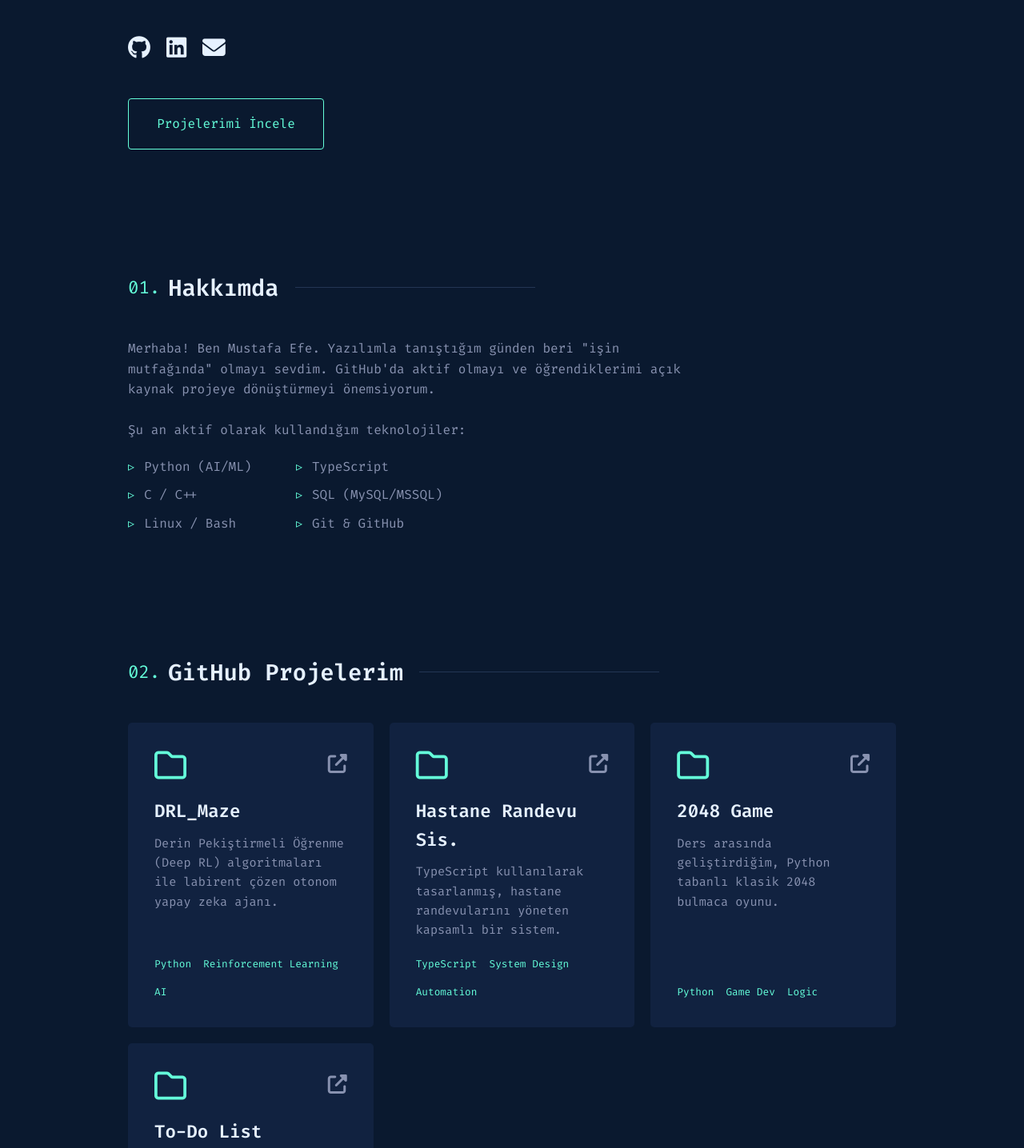
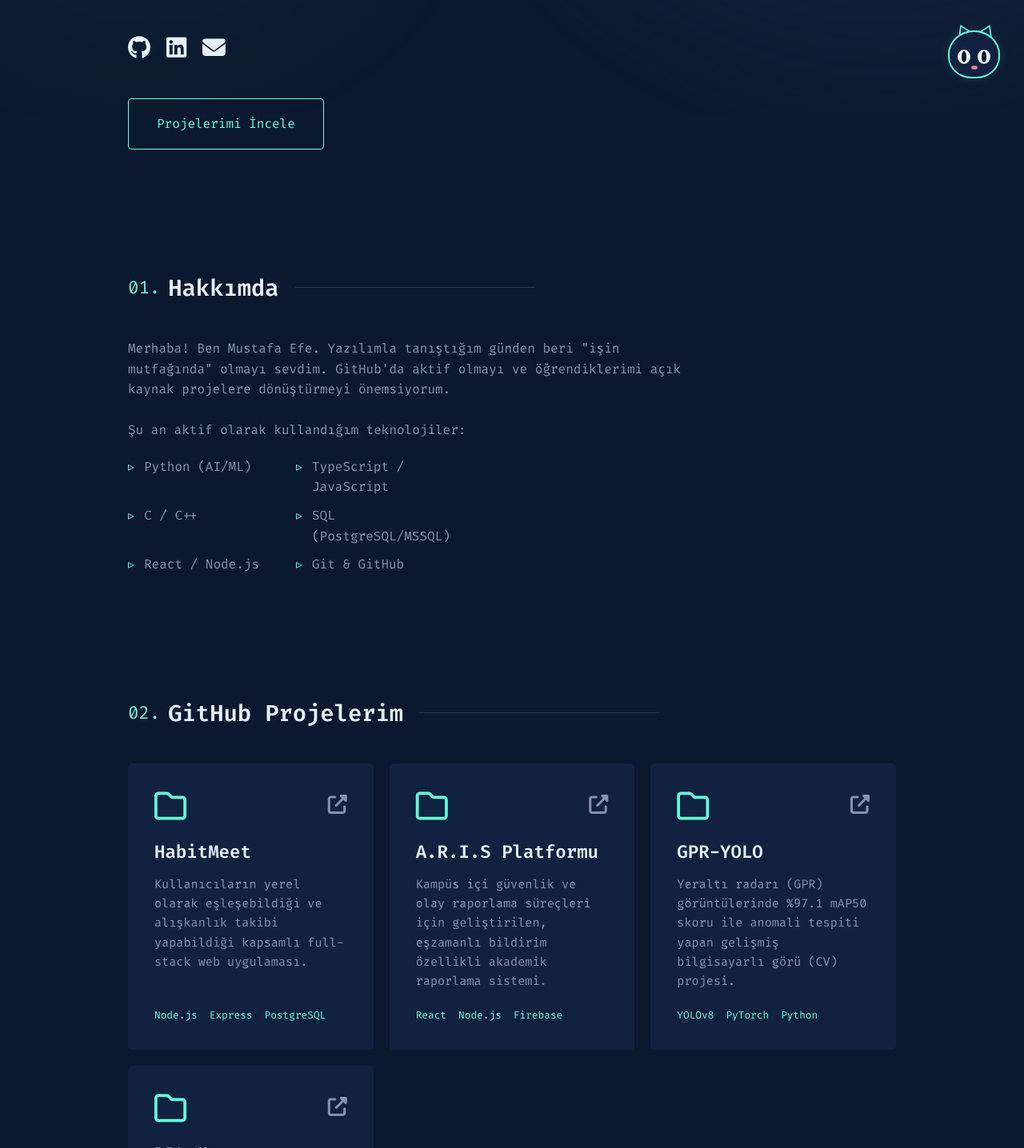
Before and after one commit to Karasilyus/Website, a plain HTML site: page index.html in a window 1280 px wide. Shown: the part 672-2108 px from the top of the page at 80% size. Drawn offline with Linux system fonts and the light colour scheme.

```diff
--- a/index.html
+++ b/index.html
@@ -21,7 +21,7 @@
         }
 
         html {
-            scroll-behavior: smooth; /* Yumuşak kaydırma */
+            scroll-behavior: smooth;
         }
 
         * { margin: 0; padding: 0; box-sizing: border-box; }
@@ -31,6 +31,23 @@
             color: var(--text-color);
             font-family: var(--font-main);
             line-height: 1.6;
+            overflow-x: hidden;
+        }
+
+        /* --- ARKA PLAN ANİMASYONU (YENİ) --- */
+        .bg-mesh {
+            position: fixed;
+            top: 0; left: 0; width: 100vw; height: 100vh;
+            z-index: -1;
+            background:
+                radial-gradient(circle at 15% 50%, rgba(100, 255, 218, 0.05) 0%, transparent 40%),
+                radial-gradient(circle at 85% 30%, rgba(35, 53, 84, 0.7) 0%, transparent 50%);
+            animation: meshMove 15s ease-in-out infinite alternate;
+        }
+
+        @keyframes meshMove {
+            0% { transform: scale(1) translate(0, 0); }
+            100% { transform: scale(1.1) translate(2%, 2%); }
         }
 
         ::-webkit-scrollbar { width: 10px; }
@@ -38,7 +55,7 @@
         ::-webkit-scrollbar-thumb { background: #495670; border-radius: 5px; }
         ::-webkit-scrollbar-thumb:hover { background: var(--highlight); }
 
-        /* --- NAVBAR (YENİ) --- */
+        /* --- NAVBAR --- */
         header {
             position: fixed;
             top: 0;
@@ -74,21 +91,16 @@
             transition: color 0.3s;
         }
 
-        .nav-links a span {
-            color: var(--highlight);
-            margin-right: 5px;
-        }
-
-        .nav-links a:hover {
-            color: var(--highlight);
-        }
+        .nav-links a span { color: var(--highlight); margin-right: 5px; }
+        .nav-links a:hover { color: var(--highlight); }
 
         .container {
             max-width: 1000px;
             margin: 0 auto;
             padding: 0 20px;
-            padding-top: 100px; /* Navbar'ın altında kalmaması için */
+            padding-top: 100px;
             padding-bottom: 50px;
+            position: relative; /* Kedi için */
         }
 
         /* --- HERO SECTION --- */
@@ -102,34 +114,14 @@
 
         .intro-text { color: var(--highlight); font-size: 1.1rem; margin-bottom: 20px; }
 
-        h1 {
-            color: var(--white);
-            font-size: 4.5rem;
-            font-weight: 700;
-            margin-bottom: 10px;
-            line-height: 1.1;
-        }
+        h1 { color: var(--white); font-size: 4.5rem; font-weight: 700; margin-bottom: 10px; line-height: 1.1; }
+        h2 { color: var(--text-color); font-size: 3rem; margin-bottom: 25px; opacity: 0.8; }
 
-        h2 {
-            color: var(--text-color);
-            font-size: 3rem;
-            margin-bottom: 25px;
-            opacity: 0.8;
-        }
-
-        .description {
-            max-width: 540px;
-            font-size: 1.1rem;
-            margin-bottom: 40px;
-        }
+        .description { max-width: 540px; font-size: 1.1rem; margin-bottom: 40px; }
 
         .social-links { display: flex; gap: 20px; margin-bottom: 40px; }
 
-        .social-icon {
-            color: var(--white);
-            font-size: 1.8rem;
-            transition: all 0.3s;
-        }
+        .social-icon { color: var(--white); font-size: 1.8rem; transition: all 0.3s; }
         .social-icon:hover { color: var(--highlight); transform: translateY(-3px); }
 
         .btn {
@@ -144,14 +136,13 @@
             background: transparent;
             cursor: pointer;
         }
-
         .btn:hover {
             background: rgba(100, 255, 218, 0.1);
             box-shadow: 0 0 15px rgba(100, 255, 218, 0.2);
         }
 
         /* --- BÖLÜMLER --- */
-        section { margin-top: 150px; scroll-margin-top: 100px; } /* Anchor link offset için scroll-margin eklendi */
+        section { margin-top: 150px; scroll-margin-top: 100px; }
 
         .section-title {
             display: flex;
@@ -161,17 +152,15 @@
             margin-bottom: 40px;
             font-weight: 600;
         }
-
         .section-title::after {
             content: "";
             display: block;
-            flex-grow: 1; /* Çizginin esnek olması için değiştirildi */
+            flex-grow: 1;
             max-width: 300px;
             height: 1px;
             background: #233554;
             margin-left: 20px;
         }
-
         .section-title span { color: var(--highlight); margin-right: 10px; font-size: 1.4rem; font-weight: 400;}
 
         /* Proje Kartları */
@@ -185,21 +174,22 @@
             background-color: var(--card-bg);
             padding: 2rem;
             border-radius: 5px;
-            transition: transform 0.2s, border-color 0.2s;
+            transition: transform 0.3s, border-color 0.3s, box-shadow 0.3s;
             border: 1px solid transparent;
             display: flex;
             flex-direction: column;
             justify-content: space-between;
             height: 100%;
+            z-index: 2;
         }
 
         .project-card:hover {
             transform: translateY(-7px);
             border-color: var(--highlight);
+            box-shadow: 0 10px 30px -15px rgba(2,12,27,0.7);
         }
 
         .folder-icon { color: var(--highlight); font-size: 2.5rem; margin-bottom: 20px; }
-
         .project-header { display: flex; justify-content: space-between; align-items: flex-start; }
         .repo-link { color: var(--text-color); font-size: 1.5rem; transition: color 0.2s; }
         .repo-link:hover { color: var(--highlight); }
@@ -232,40 +222,112 @@
             color: var(--highlight);
         }
 
-        /* --- İLETİŞİM (YENİ) --- */
-        .contact-section {
-            text-align: center;
-            max-width: 600px;
-            margin: 150px auto 100px auto;
+        /* --- İLETİŞİM --- */
+        .contact-section { text-align: center; max-width: 600px; margin: 150px auto 100px auto; }
+        .contact-section .section-title { justify-content: center; }
+        .contact-section .section-title::after { display: none; }
+        .contact-section p { margin-bottom: 40px; }
+
+        footer { text-align: center; padding: 30px 0; font-size: 0.85rem; color: #5d6881; }
+
+        /* --- İNTERAKTİF KEDİ (YENİ) --- */
+        #cat-wrapper {
+            position: fixed;
+            bottom: 30px;
+            right: 30px;
+            z-index: 999;
+            width: 65px;
+            height: 60px;
+            cursor: pointer;
+            transition: transform 0.3s ease;
         }
-        .contact-section .section-title {
-            justify-content: center;
+        #cat-wrapper:hover {
+            transform: translateY(-5px);
         }
-        .contact-section .section-title::after {
-            display: none; /* Ortalanmış başlıkta çizgiye gerek yok */
+        .cat-head {
+            position: relative;
+            width: 100%;
+            height: 100%;
+            background: var(--card-bg);
+            border-radius: 50% 50% 45% 45%;
+            border: 2px solid var(--highlight);
+            box-shadow: 0 0 15px rgba(100, 255, 218, 0.1);
         }
-        .contact-section p {
-            margin-bottom: 40px;
+        .cat-ears {
+            position: absolute;
+            top: -10px;
+            width: 100%;
+            display: flex;
+            justify-content: space-between;
+            padding: 0 4px;
+            z-index: -1;
         }
+        .cat-ear {
+            width: 0; height: 0;
+            border-left: 14px solid transparent;
+            border-right: 14px solid transparent;
+            border-bottom: 22px solid var(--highlight);
+            position: relative;
+        }
+        .cat-ear::after {
+            content: '';
+            position: absolute;
+            top: 3px;
+            left: -10px;
+            border-left: 10px solid transparent;
+            border-right: 10px solid transparent;
+            border-bottom: 16px solid var(--card-bg);
+        }
+        .cat-ear.left { transform: rotate(-25deg); }
+        .cat-ear.right { transform: rotate(25deg); }
 
-        footer {
-            text-align: center;
-            padding: 30px 0;
-            font-size: 0.85rem;
-            color: #5d6881;
+        .cat-eyes {
+            position: absolute;
+            top: 22px;
+            width: 100%;
+            display: flex;
+            justify-content: space-evenly;
+        }
+        .cat-eye {
+            width: 16px;
+            height: 18px;
+            background: var(--white);
+            border-radius: 50%;
+            position: relative;
+            overflow: hidden;
+        }
+        .cat-pupil {
+            width: 6px;
+            height: 14px;
+            background: var(--bg-color);
+            border-radius: 50%;
+            position: absolute;
+            top: 50%;
+            left: 50%;
+            transform: translate(-50%, -50%);
+            transition: transform 0.1s ease-out;
+        }
+        .cat-nose {
+            position: absolute;
+            top: 42px;
+            left: 50%;
+            transform: translateX(-50%);
+            width: 8px;
+            height: 5px;
+            background: #ff7597;
+            border-radius: 50%;
         }
 
         @keyframes fadeIn { from { opacity: 0; transform: translateY(20px); } to { opacity: 1; transform: translateY(0); } }
 
-        /* MOBİL UYUM */
         @media (max-width: 768px) {
             header { padding: 0 20px; }
-            .nav-links { display: none; } /* Mobilde basit tutmak için menüyü gizliyoruz, dilersen hamburger menü eklenebilir */
-
+            .nav-links { display: none; }
             h1 { font-size: 2.8rem; }
             h2 { font-size: 1.8rem; }
             .section-title::after { width: 100%; max-width: none; }
             .skills-list { grid-template-columns: 1fr; }
+            #cat-wrapper { bottom: 15px; right: 15px; transform: scale(0.8); }
         }
 
         .cursor { display: inline-block; width: 10px; background-color: var(--highlight); animation: blink 1s infinite; }
@@ -275,7 +337,9 @@
 </head>
 <body>
 
-    <!-- ÜST MENÜ (YENİ) -->
+    <!-- Arka plan animasyonu -->
+    <div class="bg-mesh"></div>
+
     <header>
         <a href="#" class="logo">M.E.A</a>
         <ul class="nav-links">
@@ -304,7 +368,6 @@
             <div class="social-links">
                 <a href="https://github.com/Karasilyus" target="_blank" rel="noopener noreferrer" class="social-icon" title="GitHub"><i class="fab fa-github"></i></a>
                 <a href="https://www.linkedin.com/in/mustafaefeaydın/" target="_blank" rel="noopener noreferrer" class="social-icon" title="LinkedIn"><i class="fab fa-linkedin"></i></a>
-                <!-- MAİLTO DÜZELTİLDİ -->
                 <a href="mailto:karasilyus@gmail.com" class="social-icon" title="Email"><i class="fas fa-envelope"></i></a>
             </div>
 
@@ -318,16 +381,16 @@
             <div style="max-width: 700px;">
                 <p>
                     Merhaba! Ben Mustafa Efe. Yazılımla tanıştığım günden beri "işin mutfağında" olmayı sevdim.
-                    GitHub'da aktif olmayı ve öğrendiklerimi açık kaynak projeye dönüştürmeyi önemsiyorum.
+                    GitHub'da aktif olmayı ve öğrendiklerimi açık kaynak projelere dönüştürmeyi önemsiyorum.
                 </p>
                 <br>
                 <p>Şu an aktif olarak kullandığım teknolojiler:</p>
                 <ul class="skills-list">
                     <li>Python (AI/ML)</li>
-                    <li>TypeScript</li>
+                    <li>TypeScript / JavaScript</li>
                     <li>C / C++</li>
-                    <li>SQL (MySQL/MSSQL)</li>
-                    <li>Linux / Bash</li>
+                    <li>SQL (PostgreSQL/MSSQL)</li>
+                    <li>React / Node.js</li>
                     <li>Git & GitHub</li>
                 </ul>
             </div>
@@ -338,6 +401,58 @@
 
             <div class="projects-grid">
 
+                <!-- GÜNCELLENMİŞ PROJE 1 -->
+                <div class="project-card">
+                    <div class="project-header">
+                        <i class="far fa-folder folder-icon"></i>
+                        <a href="https://github.com/Karasilyus/HabitMeet" target="_blank" rel="noopener noreferrer" class="repo-link"><i class="fas fa-external-link-alt"></i></a>
+                    </div>
+                    <div>
+                        <div class="project-title">HabitMeet</div>
+                        <p class="project-desc">Kullanıcıların yerel olarak eşleşebildiği ve alışkanlık takibi yapabildiği kapsamlı full-stack web uygulaması.</p>
+                    </div>
+                    <div class="tech-stack">
+                        <span>Node.js</span>
+                        <span>Express</span>
+                        <span>PostgreSQL</span>
+                    </div>
+                </div>
+
+                <!-- GÜNCELLENMİŞ PROJE 2 -->
+                <div class="project-card">
+                    <div class="project-header">
+                        <i class="far fa-folder folder-icon"></i>
+                        <a href="https://github.com/Karasilyus/ARIS" target="_blank" rel="noopener noreferrer" class="repo-link"><i class="fas fa-external-link-alt"></i></a>
+                    </div>
+                    <div>
+                        <div class="project-title">A.R.I.S Platformu</div>
+                        <p class="project-desc">Kampüs içi güvenlik ve olay raporlama süreçleri için geliştirilen, eşzamanlı bildirim özellikli akademik raporlama sistemi.</p>
+                    </div>
+                    <div class="tech-stack">
+                        <span>React</span>
+                        <span>Node.js</span>
+                        <span>Firebase</span>
+                    </div>
+                </div>
+
+                <!-- GÜNCELLENMİŞ PROJE 3 -->
+                <div class="project-card">
+                    <div class="project-header">
+                        <i class="far fa-folder folder-icon"></i>
+                        <a href="https://github.com/Karasilyus/GPR-YOLO" target="_blank" rel="noopener noreferrer" class="repo-link"><i class="fas fa-external-link-alt"></i></a>
+                    </div>
+                    <div>
+                        <div class="project-title">GPR-YOLO</div>
+                        <p class="project-desc">Yeraltı radarı (GPR) görüntülerinde %97.1 mAP50 skoru ile anomali tespiti yapan gelişmiş bilgisayarlı görü (CV) projesi.</p>
+                    </div>
+                    <div class="tech-stack">
+                        <span>YOLOv8</span>
+                        <span>PyTorch</span>
+                        <span>Python</span>
+                    </div>
+                </div>
+
+                <!-- GÜNCELLENMİŞ PROJE 4 -->
                 <div class="project-card">
                     <div class="project-header">
                         <i class="far fa-folder folder-icon"></i>
@@ -345,72 +460,23 @@
                     </div>
                     <div>
                         <div class="project-title">DRL_Maze</div>
-                        <p class="project-desc">Derin Pekiştirmeli Öğrenme (Deep RL) algoritmaları ile labirent çözen otonom yapay zeka ajanı.</p>
+                        <p class="project-desc">Derin Pekiştirmeli Öğrenme (Deep Q-Learning) algoritmaları kullanarak karmaşık labirentleri çözen otonom yapay zeka ajanı.</p>
                     </div>
                     <div class="tech-stack">
                         <span>Python</span>
                         <span>Reinforcement Learning</span>
-                        <span>AI</span>
-                    </div>
-                </div>
-
-                <div class="project-card">
-                    <div class="project-header">
-                        <i class="far fa-folder folder-icon"></i>
-                        <a href="https://github.com/Karasilyus/Hastane-Randevu-Sistemi" target="_blank" rel="noopener noreferrer" class="repo-link"><i class="fas fa-external-link-alt"></i></a>
-                    </div>
-                    <div>
-                        <div class="project-title">Hastane Randevu Sis.</div>
-                        <p class="project-desc">TypeScript kullanılarak tasarlanmış, hastane randevularını yöneten kapsamlı bir sistem.</p>
-                    </div>
-                    <div class="tech-stack">
-                        <span>TypeScript</span>
-                        <span>System Design</span>
-                        <span>Automation</span>
-                    </div>
-                </div>
-
-                <div class="project-card">
-                    <div class="project-header">
-                        <i class="far fa-folder folder-icon"></i>
-                        <a href="https://github.com/Karasilyus/2048-Game" target="_blank" rel="noopener noreferrer" class="repo-link"><i class="fas fa-external-link-alt"></i></a>
-                    </div>
-                    <div>
-                        <div class="project-title">2048 Game</div>
-                        <p class="project-desc">Ders arasında geliştirdiğim, Python tabanlı klasik 2048 bulmaca oyunu.</p>
-                    </div>
-                    <div class="tech-stack">
-                        <span>Python</span>
-                        <span>Game Dev</span>
-                        <span>Logic</span>
-                    </div>
-                </div>
-
-                <div class="project-card">
-                    <div class="project-header">
-                        <i class="far fa-folder folder-icon"></i>
-                        <a href="https://github.com/Karasilyus/To-Do-List" target="_blank" rel="noopener noreferrer" class="repo-link"><i class="fas fa-external-link-alt"></i></a>
-                    </div>
-                    <div>
-                        <div class="project-title">To-Do List</div>
-                        <p class="project-desc">Staj süreci için geliştirdiğim, görev yönetimini ve takibini sağlayan kişisel uygulama.</p>
-                    </div>
-                    <div class="tech-stack">
-                        <span>Python</span>
-                        <span>Productivity</span>
-                        <span>Tools</span>
+                        <span>PyTorch</span>
                     </div>
                 </div>
 
             </div>
         </section>
 
-        <!-- İLETİŞİM BÖLÜMÜ (YENİ) -->
         <section id="contact" class="contact-section">
             <h3 class="section-title"><span>03.</span> Sırada Ne Var?</h3>
             <h2 style="color: var(--white); font-size: 2.5rem; margin-top: 10px;">İletişimde Kalalım</h2>
             <p>
-                Şu anda yeni fırsatlara ve projelere açığım. Bir sorunuz varsa, iş birliği yapmak isterseniz veya sadece merhaba demek için bana her zaman ulaşabilirsiniz. Gelen mesajlara en kısa sürede dönüş yapmaya çalışıyorum!
+                Şu anda yeni fırsatlara ve projelere açığım. Bir sorunuz varsa, iş birliği yapmak isterseniz veya sadece merhaba demek için bana her zaman ulaşabilirsiniz.
             </p>
             <a href="mailto:karasilyus@gmail.com" class="btn">Bana Ulaşın</a>
         </section>
@@ -422,17 +488,30 @@
 
     </div>
 
+    <!-- İNTERAKTİF KEDİ HTML -->
+    <div id="cat-wrapper" title="Beni Gıdıkla!">
+        <div class="cat-head">
+            <div class="cat-ears">
+                <div class="cat-ear left"></div>
+                <div class="cat-ear right"></div>
+            </div>
+            <div class="cat-eyes">
+                <div class="cat-eye"><div class="cat-pupil"></div></div>
+                <div class="cat-eye"><div class="cat-pupil"></div></div>
+            </div>
+            <div class="cat-nose"></div>
+        </div>
+    </div>
+
     <script>
+        // Daktilo efekti
         const textElement = document.getElementById('typewriter');
         const phrases = [
             "Bilgisayar Mühendisliği Öğrencisiyim.",
             "Yapay Zeka Geliştiricisiyim.",
             "Açık Kaynak Gönüllüsüyüm."
         ];
-        let phraseIndex = 0;
-        let charIndex = 0;
-        let isDeleting = false;
-        let typeSpeed = 100;
+        let phraseIndex = 0; let charIndex = 0; let isDeleting = false; let typeSpeed = 100;
 
         function type() {
             const currentPhrase = phrases[phraseIndex];
@@ -448,18 +527,39 @@
             }
 
             if (!isDeleting && charIndex === currentPhrase.length) {
-                isDeleting = true;
-                typeSpeed = 2000;
+                isDeleting = true; typeSpeed = 2000;
             } else if (isDeleting && charIndex === 0) {
-                isDeleting = false;
-                phraseIndex = (phraseIndex + 1) % phrases.length;
-                typeSpeed = 500;
+                isDeleting = false; phraseIndex = (phraseIndex + 1) % phrases.length; typeSpeed = 500;
             }
-
             setTimeout(type, typeSpeed);
         }
+        document.addEventListener('DOMContentLoaded', type);
 
-        document.addEventListener('DOMContentLoaded', type);
+        // Fare Takip Eden Kedi Gözleri
+        document.addEventListener('mousemove', (e) => {
+            const mouseX = e.clientX;
+            const mouseY = e.clientY;
+
+            const pupils = document.querySelectorAll('.cat-pupil');
+            pupils.forEach(pupil => {
+                const eye = pupil.parentElement;
+                const rect = eye.getBoundingClientRect();
+
+                const eyeCenterX = rect.left + rect.width / 2;
+                const eyeCenterY = rect.top + rect.height / 2;
+
+                const deltaX = mouseX - eyeCenterX;
+                const deltaY = mouseY - eyeCenterY;
+                const angle = Math.atan2(deltaY, deltaX);
+
+                // Gözbebeğinin merkeze olan maksimum uzaklığı
+                const maxDist = 5;
+                const pupilX = Math.cos(angle) * maxDist;
+                const pupilY = Math.sin(angle) * maxDist;
+
+                pupil.style.transform = `translate(calc(-50% + ${pupilX}px), calc(-50% + ${pupilY}px))`;
+            });
+        });
     </script>
 </body>
 </html>
```
